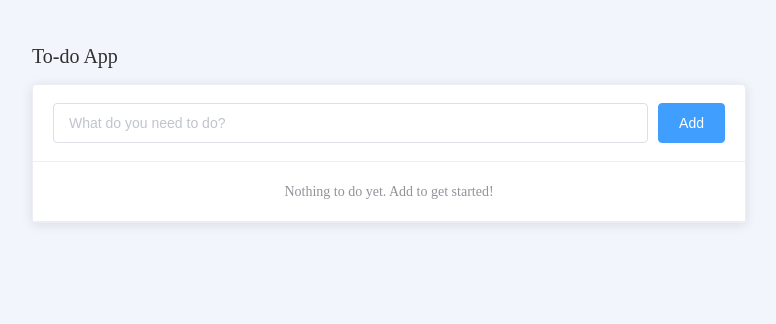
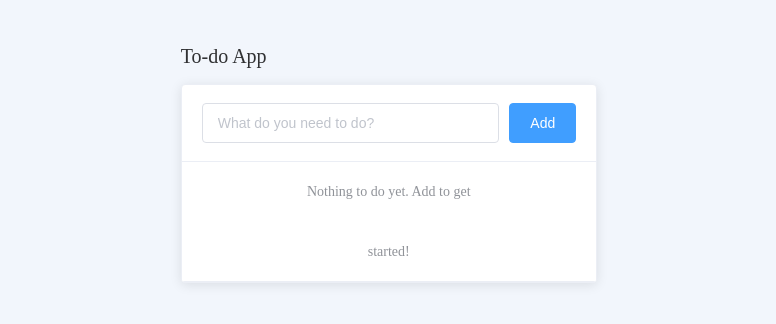
Before and after one commit to Haanhan/acronis, a Vue app: page / in a window 1280 px wide. Shown: the top 324 px of the page, without its empty margins (251-1027 px from the left). Built offline with nearby package versions, Linux system fonts and the light colour scheme; no server answers.

Commit message:
Put more "container components" into App.vue from Home.vue

```diff
--- a/src/App.vue
+++ b/src/App.vue
@@ -2,7 +2,13 @@
   <div id="app">
      <el-container>
         <el-main>
-          <router-view/>
+
+          <el-row type="flex" justify="space-around">
+              <el-col :lg="14">
+                <router-view/>
+              </el-col>
+          </el-row>
+
         </el-main>
      </el-container>
   </div>
```
